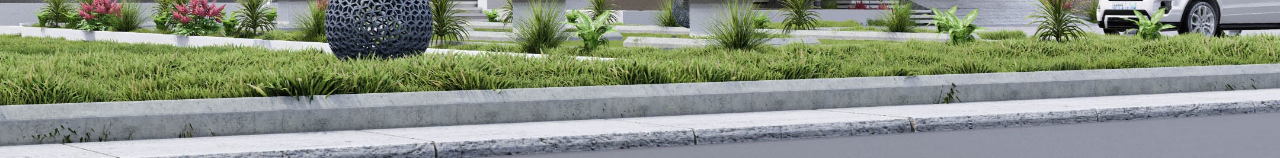
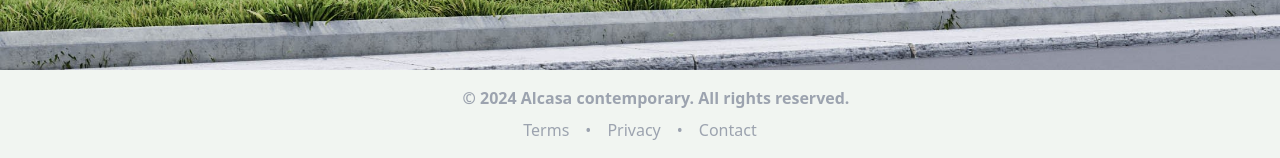
Before and after one commit to Daniel-Williams-ux/Real_Estate-App, a React (Vite) app in the folder client/: page / in a window 1280 px wide. Shown: the part 730-888 px from the top of the page. Built offline with nearby package versions, Linux system fonts and the light colour scheme; no server answers.

Commit message:
add footer

```diff
--- a/client/src/pages/Footer.jsx
+++ b/client/src/pages/Footer.jsx
@@ -0,0 +1,38 @@
+// Footer.js
+
+import React from 'react';
+
+const Footer = () => {
+  return (
+    <footer className="text-black py-4 w-1px  object-cover ">
+      <div className="container mx-auto flex flex-col items-center ">
+        {/* <div className="flex items-center mb-4">
+          <img src="/logo.jpg" alt="alcasa" className="w-36 mr-2" />
+          <span className="text-lg font-semibold"></span>
+        </div> */}
+
+        <p className="flex item-center text-gray-400 text-sm sm:text-base items-center ml-8 mb-2 font-bold">
+          © 2024 Alcasa contemporary. All rights reserved.
+        </p>
+
+
+
+        <div className="flex space-x-4">
+          <a href="#" className="text-gray-400 hover:text-black text-sm sm:text-base">
+            Terms
+          </a>
+          <span className="text-gray-400">•</span>
+          <a href="#" className="text-gray-400 hover:text-black text-sm sm:text-base">
+            Privacy
+          </a>
+          <span className="text-gray-400">•</span>
+          <a href="#" className="text-gray-400 hover:text-black text-sm sm:text-base">
+            Contact
+          </a>
+        </div>
+      </div>
+    </footer>
+  );
+};
+
+export default Footer;
--- a/client/src/pages/Home.jsx
+++ b/client/src/pages/Home.jsx
@@ -1,4 +1,5 @@
 import React from 'react';
+import Footer from './Footer';
 
 export default function Home() {
   return (
@@ -31,6 +32,8 @@ export default function Home() {
         />
       </div>
 
+      <Footer />
+
     </div>
   );
 }
```
